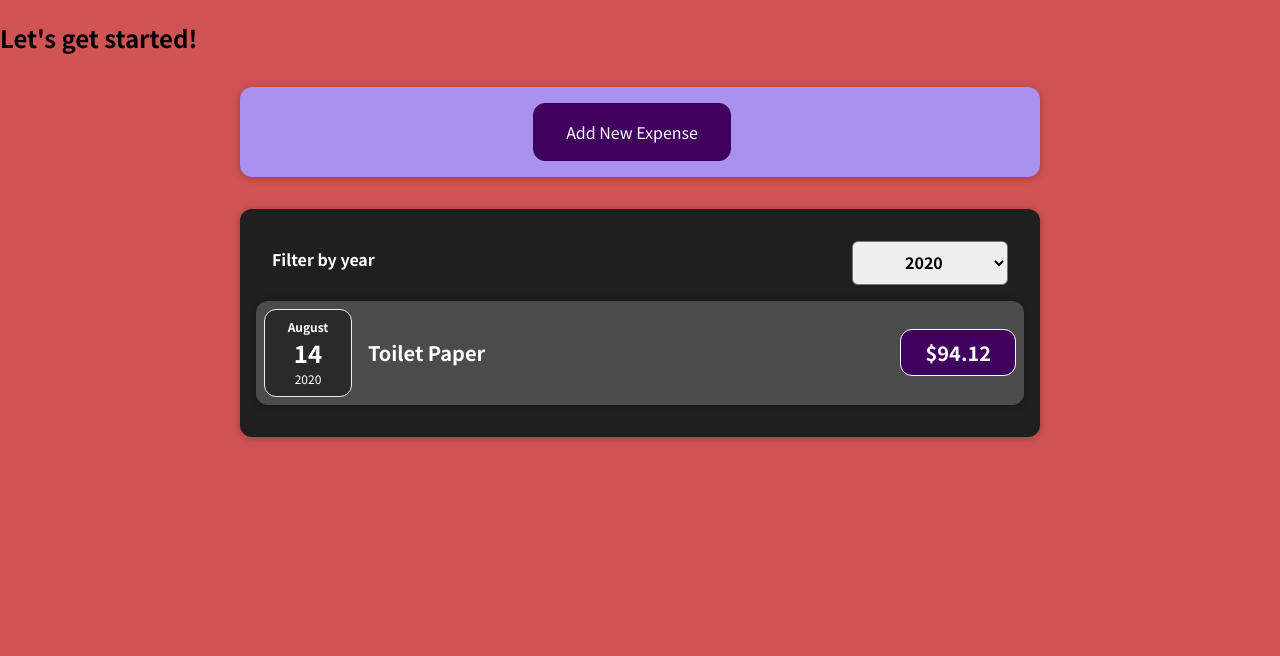
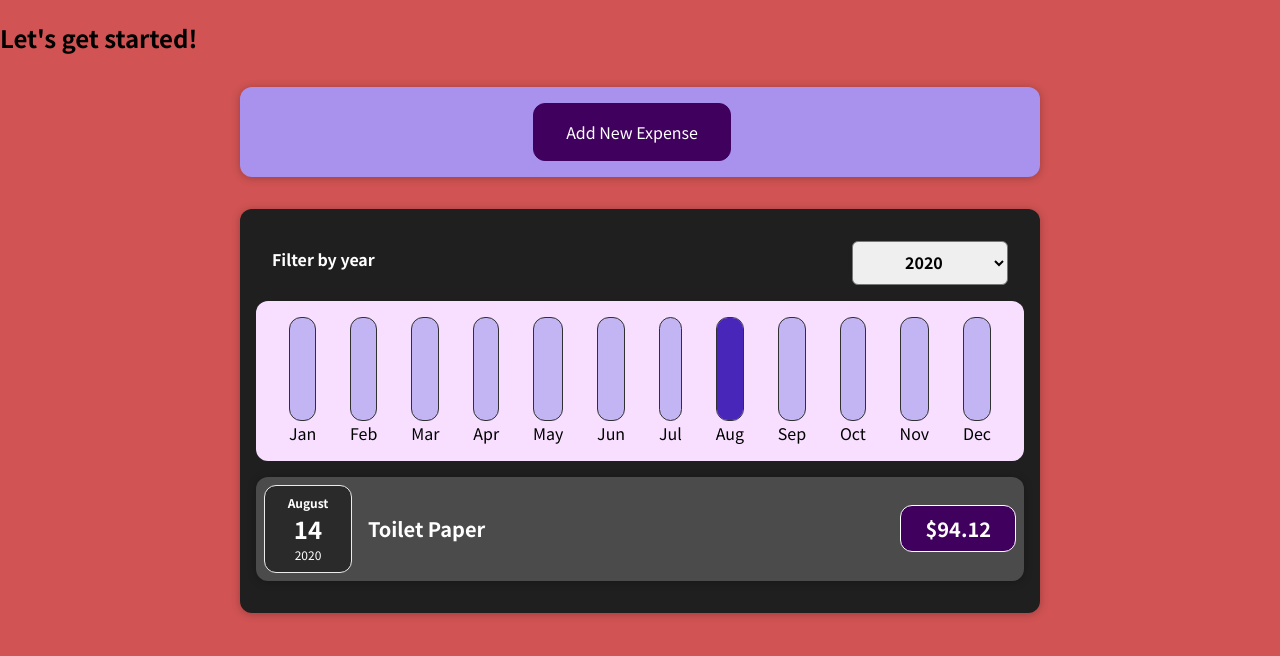
Before and after one commit to kqiu10/interactiveTaskBarWeb, a React (Create React App) app: page / in a window 1280 px wide. Shown: the top 656 px of the page. Built offline with nearby package versions, Linux system fonts and the light colour scheme; the HTML template or start-up script is replaced by a standard one.

Commit message:
finished application

```diff
--- a/src/components/Chart/Chart.js
+++ b/src/components/Chart/Chart.js
@@ -1,13 +1,15 @@
 import "./Chart.css";
 import ChartBar from "./ChartBar";
 const Chart = ({ dataPoints }) => {
+  const dataPointValues = dataPoints.map(dataPoint => dataPoint.value);
+  const totalMaximum = Math.max(...dataPointValues);
   return (
     <div className="chart">
       {dataPoints.map((dataPoint) => (
         <ChartBar
-          key={dataPoint.id}
+          key={dataPoint.label}
           value={dataPoint.value}
-          maxValue={null}
+          maxValue={totalMaximum}
           label={dataPoint.label}
         />
       ))}
--- a/src/components/Chart/ChartBar.js
+++ b/src/components/Chart/ChartBar.js
@@ -3,13 +3,13 @@
 const ChartBar = (props) => {
 
   let barFillHeight = '0%';
-  if (props.max > 0) {
+  if (props.maxValue > 0) {
     barFillHeight = Math.round((props.value / props.maxValue) * 100) + '%';
   }
   return (
     <div className='chart-bar'>
       <div className='chart-bar__inner'>
-        <div classNmae='chart-bar__fill' style={{height: barFillHeight}}></div>
+        <div className='chart-bar__fill' style={{height: barFillHeight}}></div>
       </div>
       <div className='chart-bar__label>'>{props.label}</div>
     </div>
--- a/src/components/Expenses/Expenses.js
+++ b/src/components/Expenses/Expenses.js
@@ -4,6 +4,7 @@
 import ExpressFilter from "./ExpensesFilter";
 import ExpensesList from './ExpensesList'
 import { useState } from "react";
+import ExpensesChart from './ExpensesChart'
 const Expenses = (props) => {
   const [filteredYear, setFilteredYear] = useState("2020");
 
@@ -22,6 +23,7 @@
         onChangeFilter={filterChangeHandler}
         selected={filteredYear}
       />
+      <ExpensesChart expenses={filteredExpenses}/>
       <ExpensesList items={filteredExpenses}/>
     </Card>
   );
--- /dev/null
+++ b/src/components/Expenses/ExpensesChart.js
@@ -0,0 +1,28 @@
+import Chart from "../Chart/Chart"
+
+
+const ExpensesChart = props => {
+  const chartDataPoints = [
+    { label: 'Jan', value: 0 },
+    { label: 'Feb', value: 0 },
+    { label: 'Mar', value: 0 },
+    { label: 'Apr', value: 0 },
+    { label: 'May', value: 0 },
+    { label: 'Jun', value: 0 },
+    { label: 'Jul', value: 0 },
+    { label: 'Aug', value: 0 },
+    { label: 'Sep', value: 0 },
+    { label: 'Oct', value: 0 },
+    { label: 'Nov', value: 0 },
+    { label: 'Dec', value: 0 },
+  ];
+  for (const expense of props.expenses) {
+    const expenseMonth = expense.date.getMonth();
+    chartDataPoints[expenseMonth].value += expense.amount;
+  }
+  return <Chart dataPoints={chartDataPoints}/>
+
+}
+
+
+export default ExpensesChart
--- a/src/components/Expenses/ExpensesList.js
+++ b/src/components/Expenses/ExpensesList.js
@@ -2,7 +2,6 @@
 
 import ExpenseItem from './ExpenseItem';
 const ExpensesList = ({items}) => {
-  console.log('----item==', items);
   if (items.length === 0) {
     return <h2 className='expenses-list__fallback'>Found no expenses.</h2>
   }
--- a/src/components/NewExpense/ExpenseForm.js
+++ b/src/components/NewExpense/ExpenseForm.js
@@ -45,12 +45,12 @@
   const submitHandler = (e) => {
     e.preventDefault();
 
-    const expenseDate = {
+    const expenseData = {
       title: enteredTitle,
-      amount: enteredAmount,
+      amount: +enteredAmount,
       date: new Date(enteredDate),
     };
-    onSaveExpenseData(expenseDate);
+    onSaveExpenseData(expenseData);
     setEnteredAmount("");
     setEnteredDate("");
     setEnteredTitle("");
```
